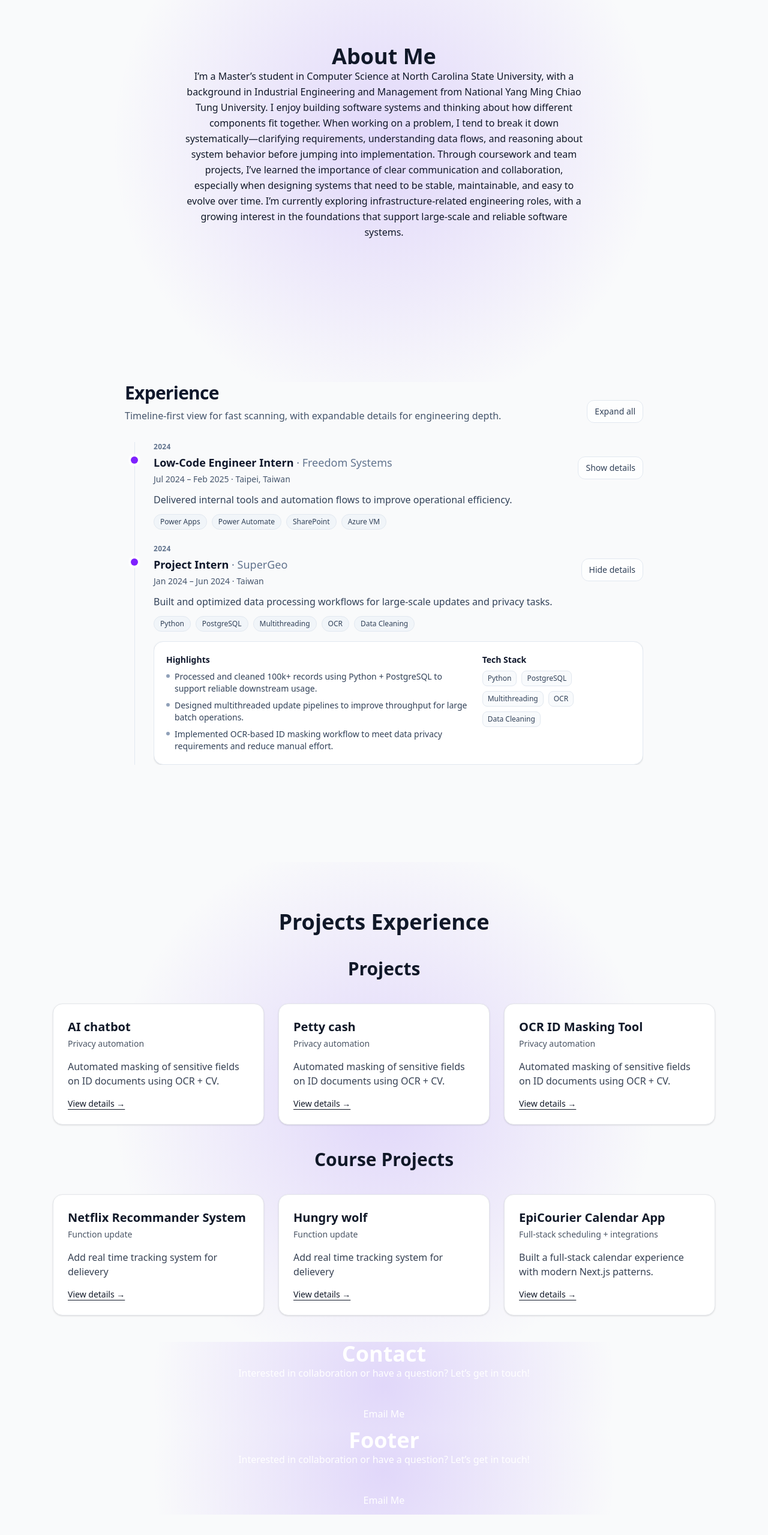
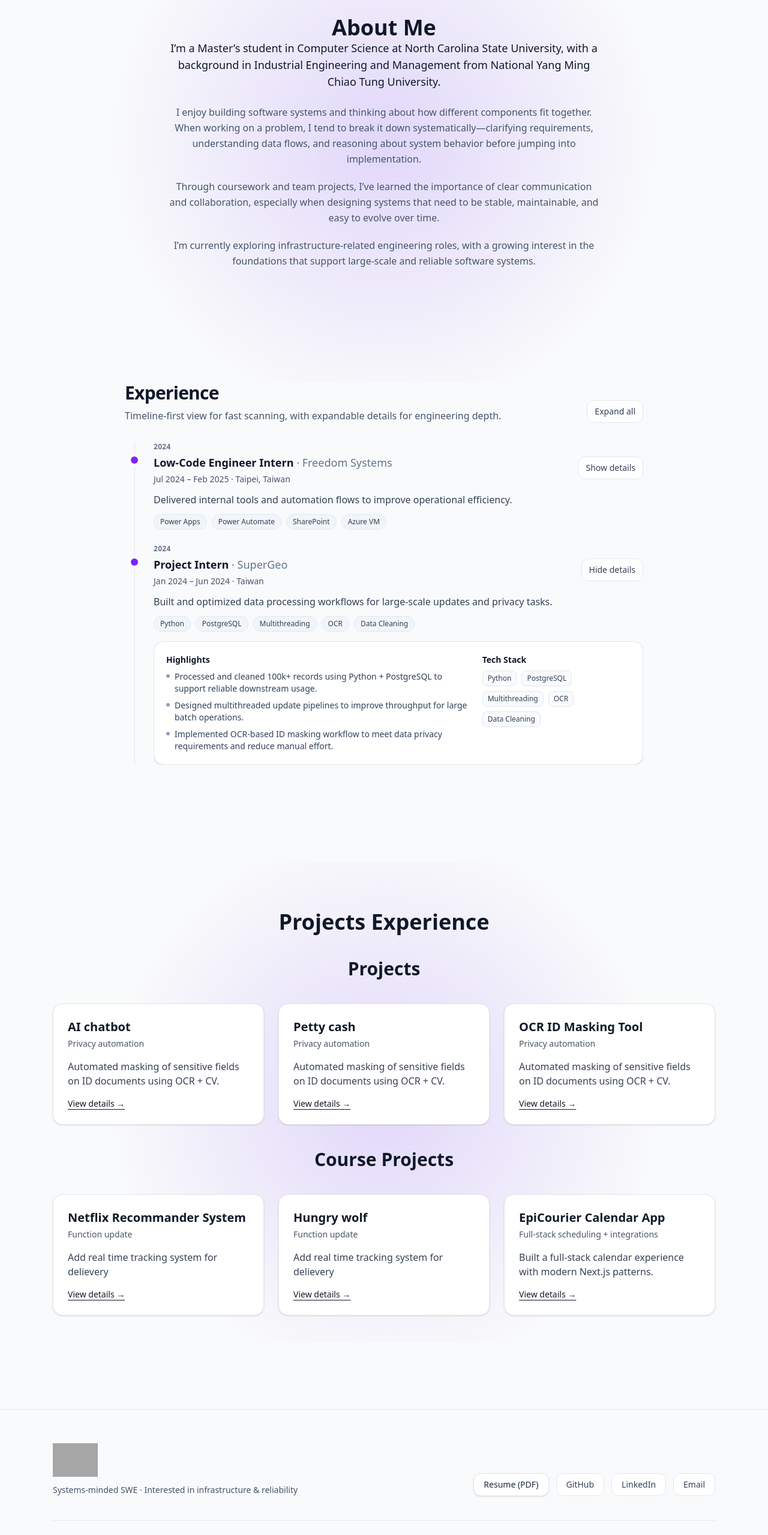
Before and after one commit to hkc619/portfolio, a Next.js app: page / in a window 1280 px wide. Shown: the part 963-3522 px from the top of the page at 60% size. Before the commit the page ends 3488 px from the top, so only its background shows below. Built offline with nearby package versions, Linux system fonts and the light colour scheme; grey boxes are pictures that could not be loaded.

Commit message:
footer update

```diff
--- a/src/app/page.tsx
+++ b/src/app/page.tsx
@@ -22,9 +22,7 @@ export default function Home() {
       <section id="projects" className="snap-start scroll-mt-16">
         <Projects />
       </section>
-      <section id="contact" className="snap-start scroll-mt-16">
-        <Contact />
-      </section>
+
             <section id="footer" className="snap-start scroll-mt-16">
         <Footer />
       </section>
--- a/src/components/About.tsx
+++ b/src/components/About.tsx
@@ -10,12 +10,19 @@ export default function About() {
         <h2 className="text-4xl font-bold text-primary">About Me</h2>
       </Reveal>
       <Reveal delay={0.2}>
-        <p className="max-w-2xl mx-auto text-primary leading-relaxed">
-          I’m a Master’s student in Computer Science at North Carolina State University, with a background in Industrial Engineering and Management from National Yang Ming Chiao Tung University.
-          I enjoy building software systems and thinking about how different components fit together. When working on a problem, I tend to break it down systematically—clarifying requirements, understanding data flows, and reasoning about system behavior before jumping into implementation.
-          Through coursework and team projects, I’ve learned the importance of clear communication and collaboration, especially when designing systems that need to be stable, maintainable, and easy to evolve over time.
-          I’m currently exploring infrastructure-related engineering roles, with a growing interest in the foundations that support large-scale and reliable software systems.
-        </p>
+        <div className="mx-auto max-w-3xl px-6">
+         <div className="text-center">
+        <p className="text-lg font-medium text-slate-900 dark:text-slate-100">
+    I’m a Master’s student in Computer Science at North Carolina State University, with a background in Industrial Engineering and Management from National Yang Ming Chiao Tung University.
+  </p>
+
+          <div className="mt-6 space-y-5 text-base leading-relaxed text-slate-600 dark:text-slate-300">
+            <p>I enjoy building software systems and thinking about how different components fit together. When working on a problem, I tend to break it down systematically—clarifying requirements, understanding data flows, and reasoning about system behavior before jumping into implementation.</p>
+            <p>Through coursework and team projects, I’ve learned the importance of clear communication and collaboration, especially when designing systems that need to be stable, maintainable, and easy to evolve over time.</p>
+            <p>I’m currently exploring infrastructure-related engineering roles, with a growing interest in the foundations that support large-scale and reliable software systems.</p>
+          </div>
+          </div>
+          </div>
       </Reveal>
     </section>
   );
--- a/src/components/Footer.tsx
+++ b/src/components/Footer.tsx
@@ -1,19 +1,75 @@
+import Image from 'next/image';
+
 export default function Footer() {
+  const year = new Date().getFullYear();
+
   return (
-    <section
-      id="contact"
-      className="flex flex-col justify-center items-center text-center bg-[radial-gradient(circle_at_center,rgba(139,92,246,0.22)_0%,transparent_60%)]"
-    >
-      <h2 className="text-4xl font-bold text-white">Footer</h2>
-      <p className="text-white mb-8">
-        Interested in collaboration or have a question? Let’s get in touch!
-      </p>
-      <a
-        href="mailto:kylechchiu@gmail.com"
-        className="px-6 py-3 bg-primary text-white rounded-lg hover:bg-primary-dark transition"
-      >
-        Email Me
-      </a>
-    </section>
+    <footer className="mt-28 border-t border-slate-200 dark:border-slate-800">
+      <div className="mx-auto max-w-6xl px-6 py-14">
+        {/* Top row: signature + CTAs */}
+        <div className="flex flex-col items-center justify-between gap-8 sm:flex-row sm:items-end">
+          {/* Signature block */}
+          <div className="text-center sm:text-left">
+            <Image
+              src="https://github.com/hkc619/portfolio/blob/main/public/img/KYLECHCHIU-signature.svg"
+              alt="Kyle Chiu signature"
+              width={320}
+              height={56}
+              className="h-14 w-auto max-w-[320px] opacity-90 dark:opacity-80"
+            />
+            <p className="mt-3 text-sm text-slate-600 dark:text-slate-300">
+              Systems-minded SWE · Interested in infrastructure & reliability
+            </p>
+          </div>
+
+          {/* Primary links */}
+          <div className="flex flex-wrap items-center justify-center gap-3 sm:justify-end">
+            <a
+              href="/resume.pdf"
+              target="_blank"
+              rel="noopener noreferrer"
+              className="rounded-xl border border-slate-200 bg-white px-4 py-2 text-sm font-medium text-slate-800 shadow-sm transition hover:shadow
+                         dark:border-slate-800 dark:bg-slate-950 dark:text-slate-100"
+            >
+              Resume (PDF)
+            </a>
+
+            <a
+              href="https://github.com/hkc619"
+              target="_blank"
+              rel="noopener noreferrer"
+              className="rounded-xl border border-slate-200 bg-white px-4 py-2 text-sm font-medium text-slate-700 transition hover:text-slate-900
+                         dark:border-slate-800 dark:bg-slate-950 dark:text-slate-200 dark:hover:text-slate-100"
+            >
+              GitHub
+            </a>
+
+            <a
+              href="https://www.linkedin.com/"
+              target="_blank"
+              rel="noopener noreferrer"
+              className="rounded-xl border border-slate-200 bg-white px-4 py-2 text-sm font-medium text-slate-700 transition hover:text-slate-900
+                         dark:border-slate-800 dark:bg-slate-950 dark:text-slate-200 dark:hover:text-slate-100"
+            >
+              LinkedIn
+            </a>
+
+            <a
+              href="mailto:YOUR_EMAIL_HERE"
+              className="rounded-xl border border-slate-200 bg-white px-4 py-2 text-sm font-medium text-slate-700 transition hover:text-slate-900
+                         dark:border-slate-800 dark:bg-slate-950 dark:text-slate-200 dark:hover:text-slate-100"
+            >
+              Email
+            </a>
+          </div>
+        </div>
+
+        {/* Bottom row: small print */}
+        <div className="mt-10 flex flex-col items-center justify-between gap-3 border-t border-slate-200 pt-6 text-xs text-slate-500 dark:border-slate-800 dark:text-slate-400 sm:flex-row">
+          <p>© {year} Kyle Chiu. Built with Next.js + Tailwind.</p>
+          <p>Raleigh, NC · America/New_York</p>
+        </div>
+      </div>
+    </footer>
   );
 }
```
